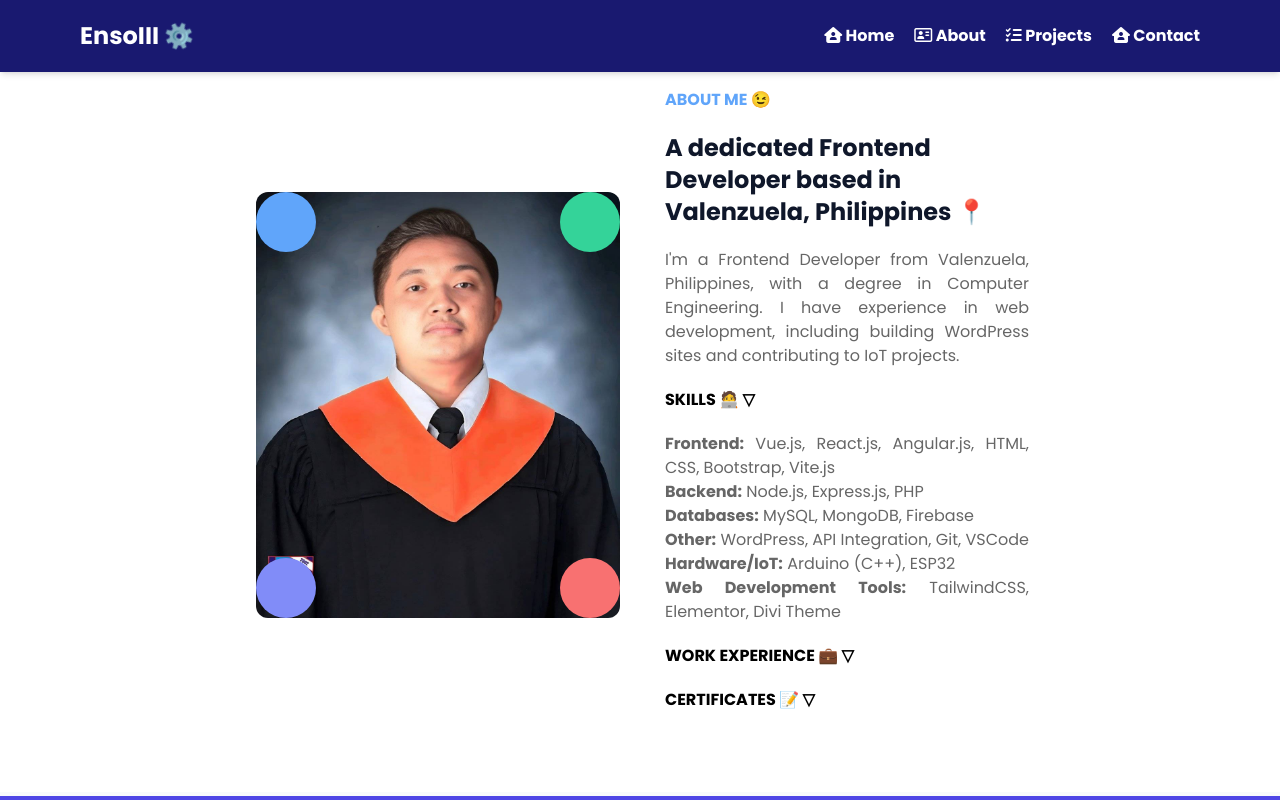
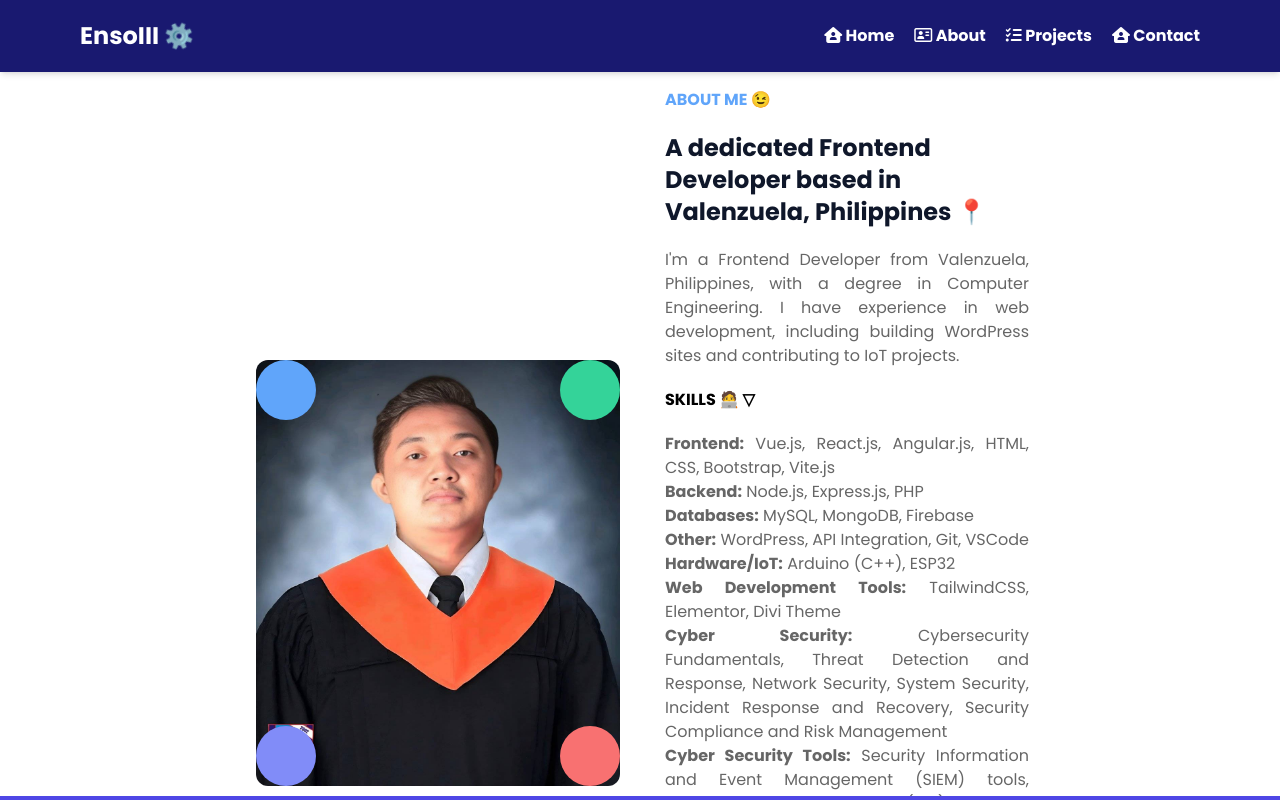
Before and after one commit to JoseEnsoIII/PersonalPortfolio, a React (Vite) app: page / in a window 1280 px wide. Both pictures are taken after a click on the element "SKILLS 🧑‍💻 ▽". Shown: the part 848-1648 px from the top of the page. Built offline with nearby package versions, Linux system fonts and the light colour scheme.

Commit message:
update skills

```diff
--- a/src/pages/About.jsx
+++ b/src/pages/About.jsx
@@ -113,6 +113,15 @@ export const About = () => {
             <li>
               <strong>Web Development Tools:</strong> TailwindCSS, Elementor, Divi Theme
             </li>
+            <li>
+              <strong>Cyber Security:</strong> Cybersecurity Fundamentals, Threat Detection and Response, Network Security, System Security, Incident Response and Recovery, Security Compliance and Risk Management
+            </li>
+            <li>
+              <strong>Cyber Security Tools:</strong> Security Information and Event Management (SIEM) tools, Intrusion Detection Systems (IDS), Firewalls, Virtual Private Networks (VPNs), Packet sniffers and network monitoring tools
+            </li>
+            <li>
+              <strong>Programming</strong> Python for scripting and automation, Understanding of network protocols (TCP/IP, HTTP, etc.), Knowledge of web application security (OWASP Top Ten)
+            </li>
           </ul>
         </motion.p>
       )}
--- a/src/pages/Contact.jsx
+++ b/src/pages/Contact.jsx
@@ -45,7 +45,7 @@ export const Contact = () => {
             </div>
 
             <div className="p-5 rounded-full shadow-mmd border-t border-l border-slate-900 flex items-center gap-1 sm:mt-5 md:mt-0">
-              <div className="w-[60px]">
+              <div className="w-[40px]">
                 <img
                   className="w-full h-full object-cover"
                   src="/images/portfolio-icon/resume.svg"
@@ -62,6 +62,7 @@ export const Contact = () => {
                 >
                   Click Here
                 </a>
+
               </div>
             </div>
           </div>
```
